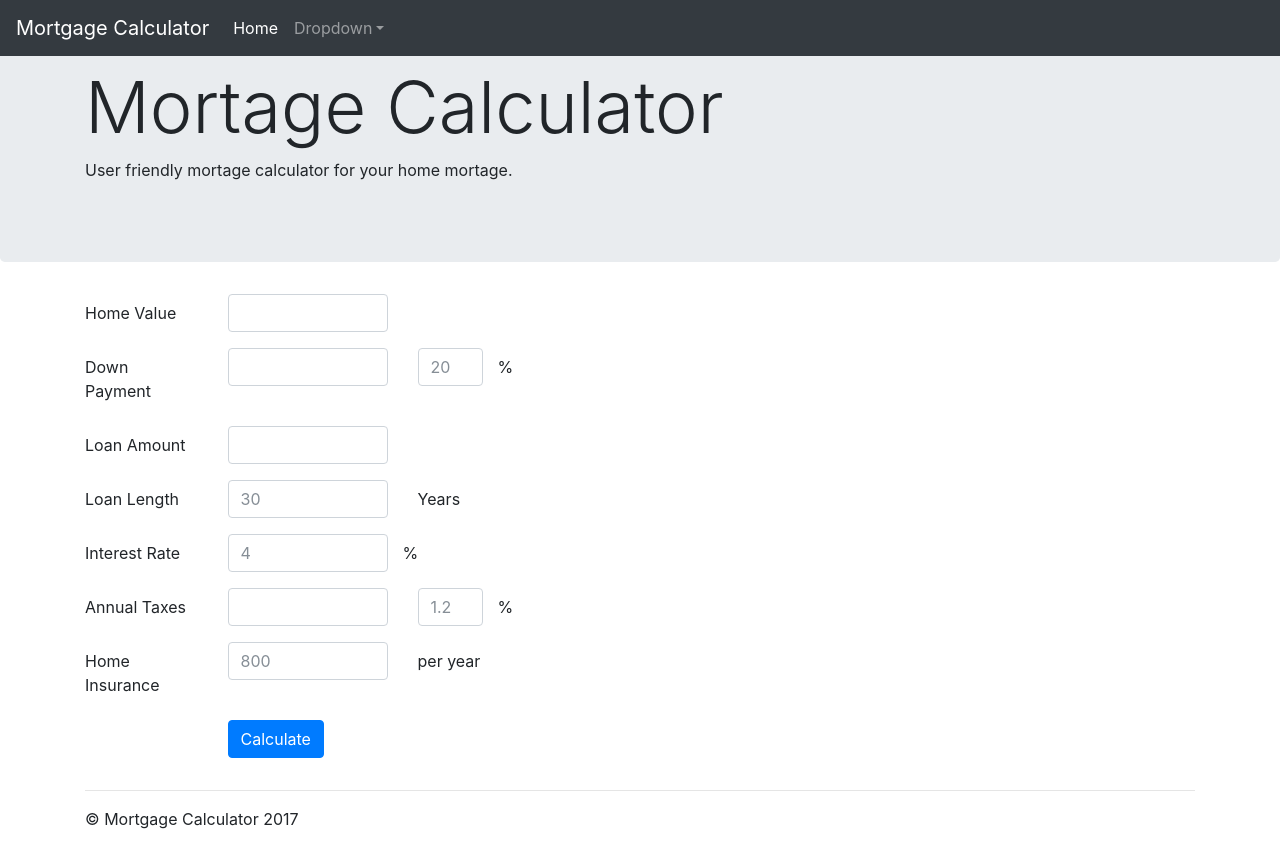
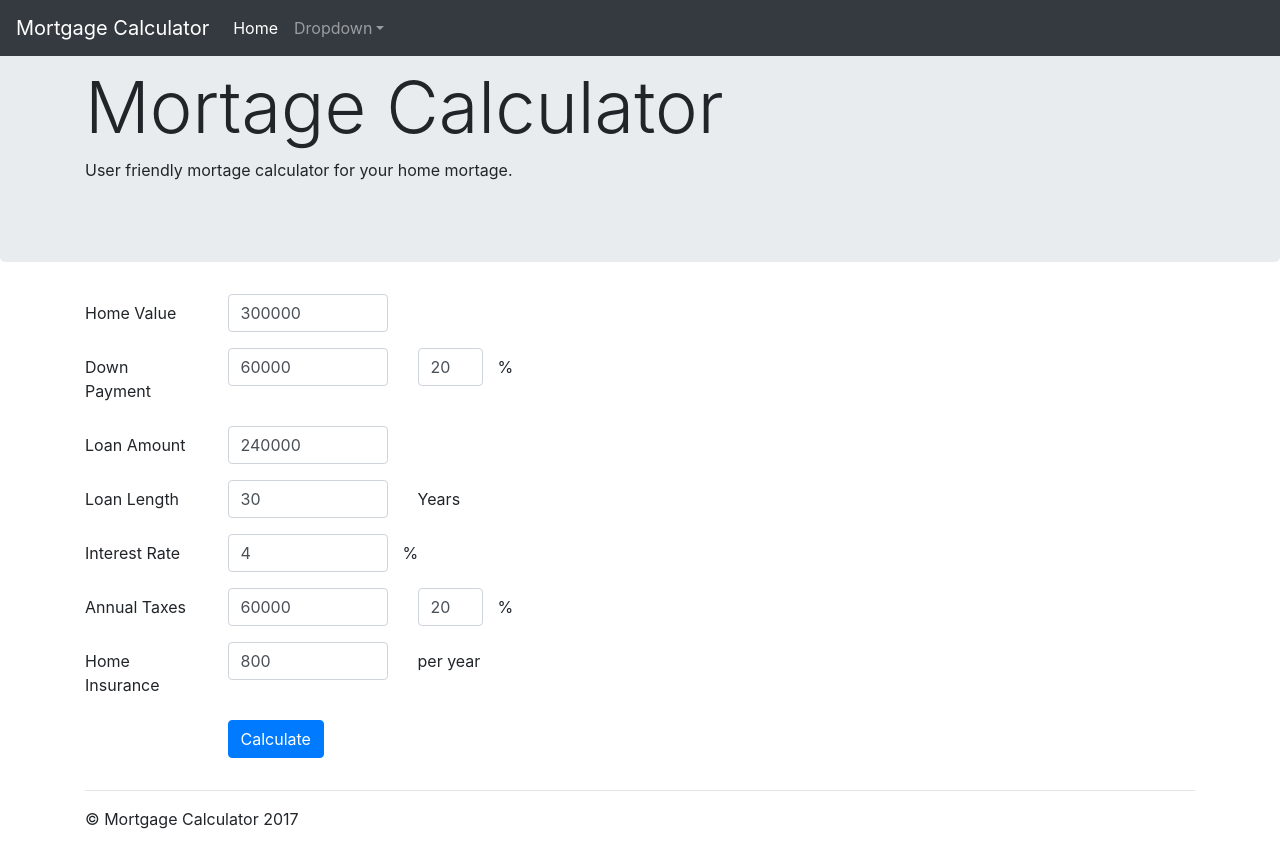
Before and after one commit to rattanakchea/mortgage-calc, an Angular app: page / in a window 1280 px wide. Built offline with nearby package versions, Linux system fonts and the light colour scheme.

Commit message:
mortgageForm component constructor with default value for mortgage

```diff
--- a/src/app/app.module.ts
+++ b/src/app/app.module.ts
@@ -1,6 +1,6 @@
 import { BrowserModule } from '@angular/platform-browser';
 import { NgModule } from '@angular/core';
-
+import { FormsModule, ReactiveFormsModule } from '@angular/forms';
 
 import { AppComponent } from './app.component';
 import { MortgageFormComponent } from './mortgage-form/mortgage-form.component';
@@ -12,7 +12,7 @@ import { MortgageFormComponent } from './mortgage-form/mortgage-form.component';
     MortgageFormComponent
   ],
   imports: [
-    BrowserModule
+    BrowserModule, FormsModule
   ],
   providers: [],
   bootstrap: [AppComponent]
--- a/src/app/mortgage-form/mortgage-form.component.html
+++ b/src/app/mortgage-form/mortgage-form.component.html
@@ -2,37 +2,36 @@
   <div class="form-group row">
     <label for="homeValue" class="col-sm-3 col-form-label">Home Value</label>
     <div class="col-sm-4">
-      <input type="text" class="form-control">
+      <input type="text" class="form-control" name="homeValue" [(ngModel)]="mortgage.homeValue">
     </div>
   </div>
   <div class="form-group row">
     <label for="downPayment" class="col-sm-3 col-form-label">Down Payment</label>
     <div class="col-sm-4">
-      <input type="text" class="form-control" for="downPaymentAmount">
+      <input type="text" class="form-control" name="downPaymentAmount" [(ngModel)]="mortgage.downPaymentAmount">
     </div>
     <div class="col-sm-2">
-      <input type="number" class="form-control" for="downPaymentRate" placeholder="20">
+      <input type="number" class="form-control" name="downPaymentRate" [(ngModel)]="mortgage.downPaymentRate">
     </div>
     <label for="homeValue" class="col-form-label">%</label>
   </div>
   <div class="form-group row">
     <label for="loanAmount" class="col-sm-3 col-form-label">Loan Amount</label>
     <div class="col-sm-4">
-      <input type="text" class="form-control">
+      <input type="text" class="form-control" name="loanAmount" [(ngModel)]="mortgage.loanAmount">
     </div>
   </div>
   <div class="form-group row">
     <label for="loanLength" class="col-sm-3 col-form-label">Loan Length</label>
     <div class="col-sm-4">
-      <input type="number" class="form-control" placeholder="30">
+      <input type="number" class="form-control" placeholder="30" name="loanLength" [(ngModel)]="mortgage.loanLength">
     </div>
     <label class="col-sm-3 col-form-label">Years</label>
   </div>
-
   <div class="form-group row">
     <label for="downPayment" class="col-sm-3 col-form-label">Interest Rate</label>
     <div class="col-sm-4">
-      <input type="number" class="form-control" for="downPaymentRate" placeholder="4">
+      <input type="number" class="form-control" for="downPaymentRate" placeholder="4" name="interestRate" [(ngModel)]="mortgage.interestRate">
     </div>
     <label for="homeValue" class="col-form-label">%</label>
   </div>
@@ -40,17 +39,17 @@
   <div class="form-group row">
     <label for="downPayment" class="col-sm-3 col-form-label">Annual Taxes</label>
     <div class="col-sm-4">
-      <input type="text" class="form-control" for="downPaymentAmount">
+      <input type="text" class="form-control" name="downPaymentAmount" [(ngModel)]="mortgage.downPaymentAmount">
     </div>
     <div class="col-sm-2">
-      <input type="number" class="form-control" for="downPaymentRate" placeholder="1.2">
+      <input type="number" class="form-control" name="downPaymentRate" [(ngModel)]="mortgage.downPaymentRate">
     </div>
     <label for="homeValue" class="col-form-label">%</label>
   </div>
   <div class="form-group row">
     <label class="col-sm-3 col-form-label">Home Insurance</label>
     <div class="col-sm-4">
-      <input type="number" class="form-control" placeholder="800">
+      <input type="number" class="form-control"  name="homeInsurance" [(ngModel)]="mortgage.homeInsurance">
     </div>
     <label class="col-sm-3 col-form-label">per year</label>
   </div>
--- a/src/app/mortgage-form/mortgage-form.component.ts
+++ b/src/app/mortgage-form/mortgage-form.component.ts
@@ -1,4 +1,5 @@
 import { Component, OnInit } from '@angular/core';
+import {NgForm} from '@angular/forms';
 
 @Component({
   selector: 'mortgage-form',
@@ -7,7 +8,30 @@ import { Component, OnInit } from '@angular/core';
 })
 export class MortgageFormComponent implements OnInit {
 
-  constructor() { }
+  mortgage: {
+    homeValue: number,
+    downPaymentAmount: number,
+    downPaymentRate?: number,
+    loanAmount?: number,
+    loanLength: number,
+    interestRate: number,
+    annualTax?: number,
+    homeInsurance: number
+  };
+  constructor() {
+    // default value
+    this.mortgage = {
+      homeValue: 300000,
+      downPaymentAmount: 60000,
+      loanLength: 30,
+      interestRate: 4,
+      homeInsurance: 800
+    };
+    let m = this.mortgage;
+    m.downPaymentRate = 20; //@Todo do calc
+    m.loanAmount = m.homeValue - m.downPaymentAmount;
+    m.annualTax = m.homeValue * .01; //1% of homeValue
+  }
 
   ngOnInit() {
   }
```
